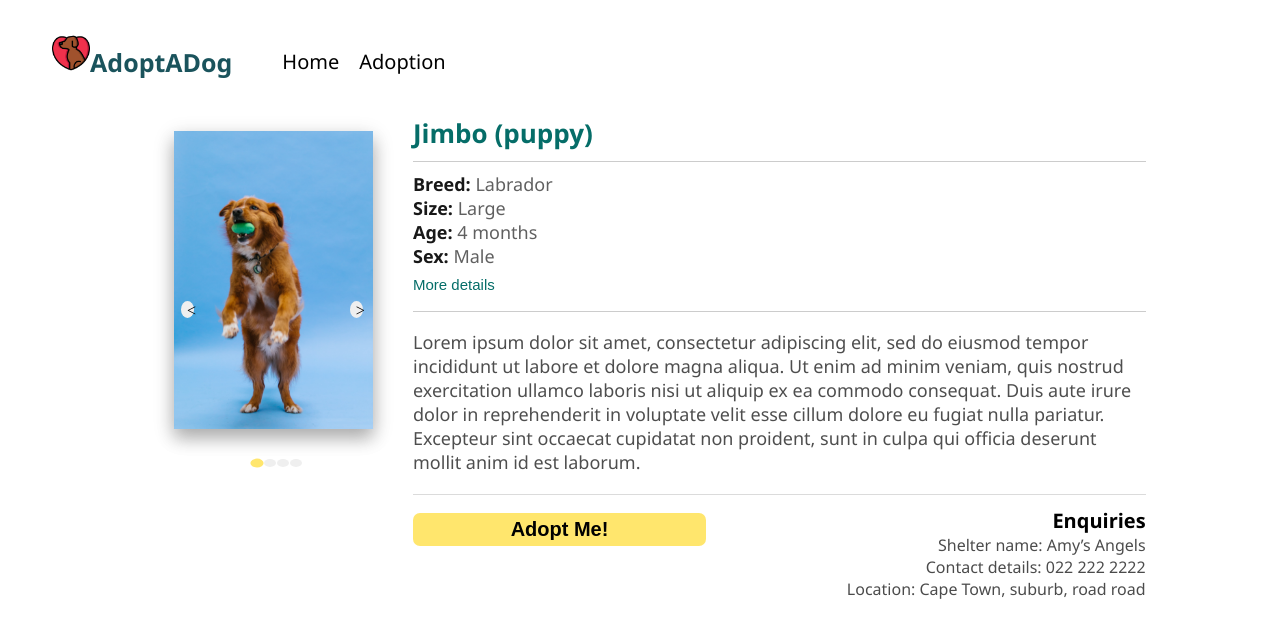
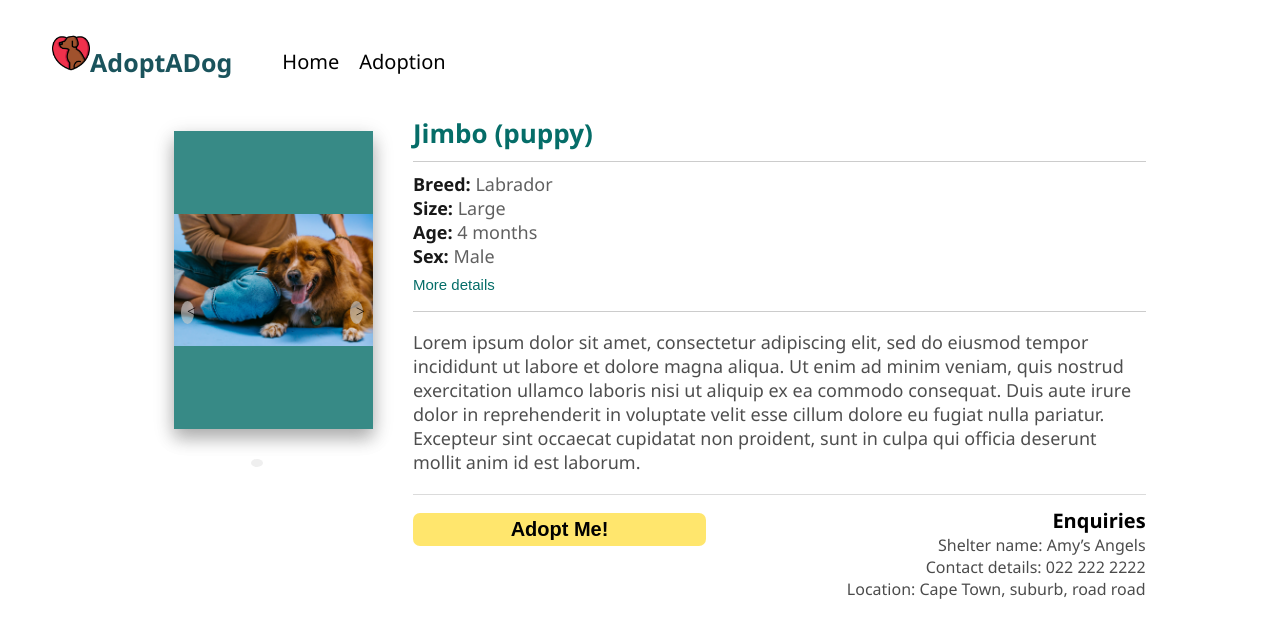
Before and after one commit to MaddieLymei/AdoptADog, a plain HTML site: page Client/individualDog/individualDog.html in a window 1280 px wide. Drawn offline with Linux system fonts and the light colour scheme.

Commit message:
add background

```diff
--- a/Client-Side/carousel/stylesheet.css
+++ /dev/null
@@ -1,112 +0,0 @@
-.dog-image {
-  opacity: 0;
-  width: auto;
-  height: 100%;
-  grid-column: 1 / 4;
-  grid-row: 1 / 4;
-  object-fit: cover;
-  transition: all 0.5s ease-in;
-  transition: 1s;
-  transition-property: all;
-  transition-duration: 1s;
-  transition-timing-function: ease;
-  transition-delay: 0s;
-  box-shadow: 0 10px 16px 0 rgba(0, 0, 0, 0.2), 0 6px 20px 0 rgba(0, 0, 0, 0.19);
-}
-
-figure {
-  display: grid;
-  padding: 0%;
-  grid-auto-columns: 1fr;
-  grid-auto-rows: 1fr;
-  width: 20%;
-  height: auto;
-}
-
-.slider-left {
-  position: relative;
-  grid-column: 1;
-  grid-row: 2;
-  background-color: cccc;
-  top: 50%;
-  left: 10%;
-  height: 15%;
-  width: 20%;
-  z-index: 100;
-  font-family: boxicons;
-  font-size: 100%;
-  border: none;
-  border-radius: 100%;
-  cursor: pointer;
-}
-
-.slider-right {
-  grid-column: 3;
-  left: 65%;
-}
-
-.btn:active {
-  transition: scale 0.6s ease;
-  transform: scale(1.1);
-}
-
-.btn:hover {
-  transition: background-color 0.6s ease;
-  background-color: #ffe66d;
-}
-
-.btn:not(:hover) {
-  transition: scale 0.6s ease;
-}
-
-.selected {
-  scale: 1.1;
-  background-color: #ffe66d;
-}
-
-.selector-buttons {
-  position: relative;
-  grid-column: 2;
-  grid-row: 3;
-  background: cccccc;
-  border: none;
-  top: 90%;
-  left: 15%;
-  height: 7%;
-  width: 10%;
-  z-index: 100;
-  border-radius: 100%;
-  cursor: pointer;
-  transition: background-color 0.6s ease;
-}
-
-.selector-buttons-2 {
-  position: relative;
-  left: 35%;
-}
-
-.selector-buttons-3 {
-  position: relative;
-  left: 55%;
-}
-
-.selector-buttons-4 {
-  position: relative;
-  left: 75%;
-}
-
-/* Fading animation */
-.fade {
-  animation-name: fade;
-  animation-duration: 1.5s;
-}
-
-@keyframes fade {
-  from {
-    opacity: 0
-  }
-
-  to {
-    opacity: 1
-  }
-}
--- a/Client/individualDog/individualDog.css
+++ b/Client/individualDog/individualDog.css
@@ -125,12 +125,7 @@ main img {
   grid-column: 1 / 4;
   grid-row: 1 / 4;
   object-fit: cover;
-  transition: all 0.5s ease-in;
-  transition: 1s;
-  transition-property: all;
-  transition-duration: 1s;
-  transition-timing-function: ease;
-  transition-delay: 0s;
+  transition: opacity 1s ease-in;
   box-shadow: 0 10px 16px 0 rgba(0, 0, 0, 0.2), 0 6px 20px 0 rgba(0, 0, 0, 0.19);
 }
 
@@ -146,10 +141,11 @@ figure {
   position: relative;
   grid-column: 1;
   grid-row: 2;
-  background-color: cccc;
+  background-color: #cccc;
+  opacity: 0.8;
   top: 50%;
   left: 10%;
-  height: 15%;
+  height: 20%;
   width: 20%;
   z-index: 100;
   font-family: boxicons;
@@ -172,6 +168,7 @@ figure {
 .btn:hover {
   transition: background-color 0.6s ease;
   background-color: #ffe66d;
+  opacity: 1;
 }
 
 .btn:not(:hover) {
@@ -197,24 +194,6 @@ figure {
   border-radius: 100%;
   cursor: pointer;
   transition: background-color 0.6s ease;
-}
-
-.selector-buttons-2 {
-  left: 35%;
-}
-
-.selector-buttons-3 {
-  left: 55%;
-}
-
-.selector-buttons-4 {
-  left: 75%;
-}
-
-/* Fading animation */
-.fade {
-  animation-name: fade;
-  animation-duration: 1.5s;
 }
 
 @media all and (max-width: 768px) {
--- a/Client/individualDog/individualDog.html
+++ b/Client/individualDog/individualDog.html
@@ -20,11 +20,11 @@
       <button class="btn slider-left" onclick="changeSlides(-1)">&#60</button>
       <button class="btn slider-left slider-right" onclick="changeSlides(1)"">&#62</button>
         <button class=" btn selector-buttons" onclick="selectSlides(1)"></button>
-      <button class="btn selector-buttons selector-buttons-2" onclick="selectSlides(2)"></button>
+      <!-- <button class="btn selector-buttons selector-buttons-2" onclick="selectSlides(2)"></button>
       <button class="btn selector-buttons selector-buttons-3" onclick="selectSlides(3)"></button>
-      <button class="btn selector-buttons selector-buttons-4" onclick="selectSlides(4)"></button>
-      <img src='jimbo/jimbo_1.jpg' class="dog-image">
-      <img src='jimbo/jimbo_2.jpg' class="dog-image">
+      <button class="btn selector-buttons selector-buttons-4" onclick="selectSlides(4)"></button> -->
+      <img src='jimbo/MicrosoftTeams-image.png' class="dog-image">
+      <img src='jimbo/dog.png' class="dog-image">
       <img src='jimbo/jimbo_3.jpg' class="dog-image">
       <img src='jimbo/jimbo_4.jpg' class="dog-image">
     </figure>
--- a/Client/individualDog/individualDog.js
+++ b/Client/individualDog/individualDog.js
@@ -3,6 +3,26 @@ const extraDetails = document.querySelectorAll(".extraDetail");
 
 const dogImages = document.getElementsByClassName("dog-image");
 let currentImage = 1;
+
+document.addEventListener("DOMContentLoaded", function () {
+  let largestHeight = 0;
+  for (a = 0; a < dogImages.length; a++) {
+    console.log("Dog height: " + dogImages[a].clientHeight);
+    if (dogImages[a].clientHeight > largestHeight) {
+      largestHeight = dogImages[a].clientHeight;
+      console.log(largestHeight);
+    }
+  }
+
+  for (i = 0; i < dogImages.length; i++) {
+    if (dogImages[i].clientHeight < largestHeight) {
+      border = (largestHeight - dogImages[i].clientHeight) / 2;
+      dogImages[i].style.borderTop = border + 'px solid rgba(5, 109, 104,0.8)';
+      dogImages[i].style.borderBottom = border + 'px solid rgba(5, 109, 104,0.8)';
+    }
+  }
+});
+
 slideshow = setInterval("changeSlides(1)", 10000);
 selectSlides(currentImage);
 
@@ -36,13 +56,13 @@ function changeSlides(n) {
 
 function display(n) {
   clearInterval(slideshow);
-  slideshow = setInterval("changeSlides(1)", 10000);
   let i;
   const selectorButtons = document.getElementsByClassName("selector-buttons");
 
   if (n > dogImages.length) { currentImage = 1 }
   if (n < 1) { currentImage = dogImages.length }
   for (i = 0; i < dogImages.length; i++) {
+    console.log(dogImages[i].clientHeight);
     dogImages[i].style.opacity = "0";
   }
 
@@ -51,5 +71,6 @@ function display(n) {
   }
 
   dogImages[currentImage - 1].style.opacity = "1";
-  selectorButtons[currentImage - 1].className += " selected"
+  // selectorButtons[currentImage - 1].className += " selected"
+  slideshow = setInterval("changeSlides(1)", 10000);
 }
```
Also changed, not shown: Client-Side/carousel/carousel.html (deleted, +0 -28 lines), Client-Side/carousel/carousel.js (deleted, +0 -35 lines), Client/individualDog/jimbo/MicrosoftTeams-image.png (added), Client/individualDog/jimbo/dog.png (added).
